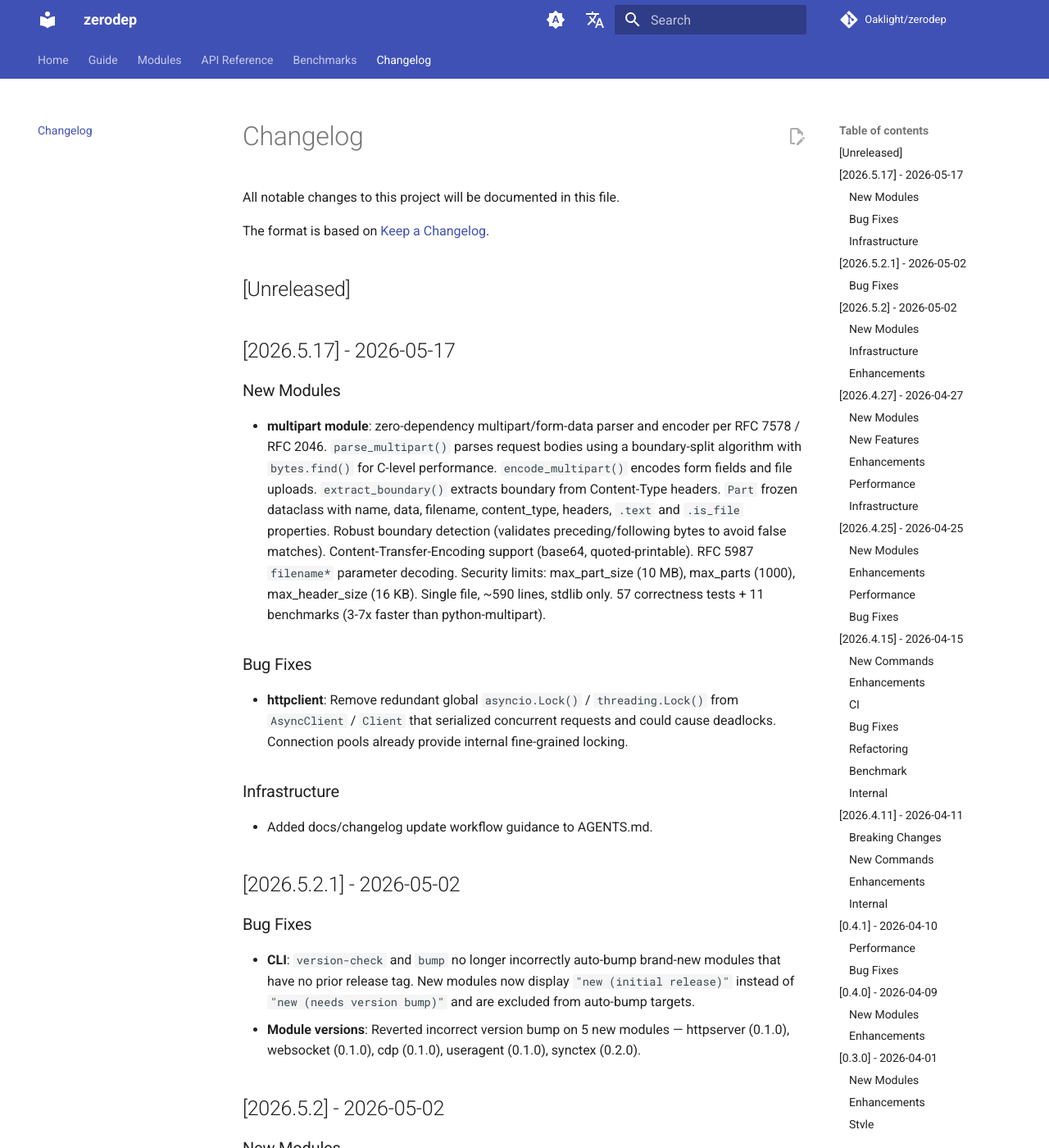
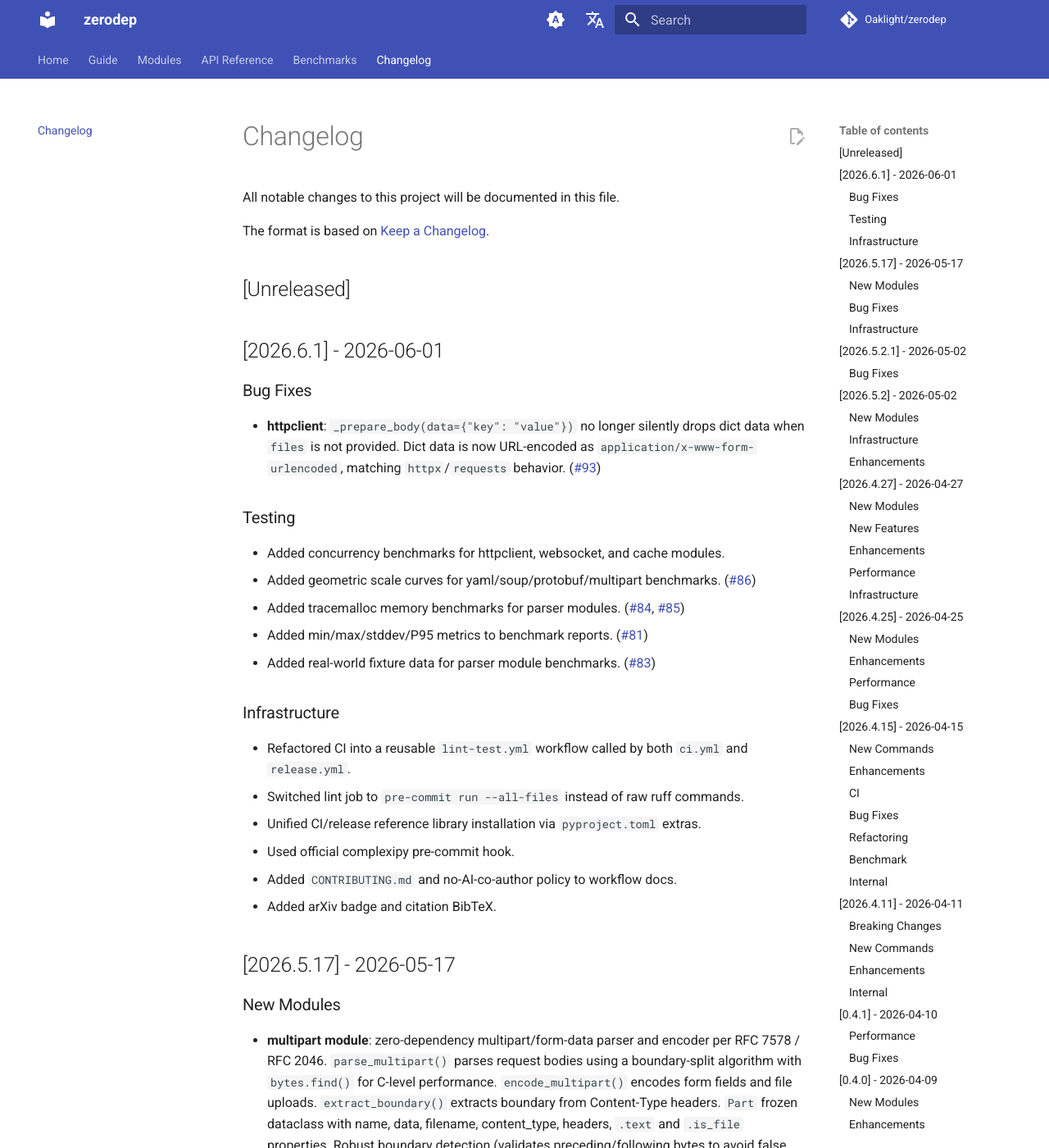
Before and after one commit to Oaklight/zerodep, an MkDocs documentation site: the page built from docs/changelog.md, in a window 1280 px wide and 1400 px high. Shown: the whole window at 82% size. Built offline with MkDocs 1.6.1 and Material for MkDocs 9.7.7, drawn with Linux system fonts in a browser that asks for light colours; comment, search, counter and statistics services are not loaded.

Commit message:
docs: add 2026.6.1 changelog

```diff
--- a/docs/changelog.md
+++ b/docs/changelog.md
@@ -5,6 +5,29 @@
 The format is based on [Keep a Changelog](https://keepachangelog.com/en/1.1.0/).
 
 ## [Unreleased]
+
+## [2026.6.1] - 2026-06-01
+
+### Bug Fixes
+
+- **httpclient**: `_prepare_body(data={"key": "value"})` no longer silently drops dict data when `files` is not provided. Dict data is now URL-encoded as `application/x-www-form-urlencoded`, matching `httpx`/`requests` behavior. ([#93](https://github.com/Oaklight/zerodep/issues/93))
+
+### Testing
+
+- Added concurrency benchmarks for httpclient, websocket, and cache modules.
+- Added geometric scale curves for yaml/soup/protobuf/multipart benchmarks. ([#86](https://github.com/Oaklight/zerodep/issues/86))
+- Added tracemalloc memory benchmarks for parser modules. ([#84](https://github.com/Oaklight/zerodep/issues/84), [#85](https://github.com/Oaklight/zerodep/issues/85))
+- Added min/max/stddev/P95 metrics to benchmark reports. ([#81](https://github.com/Oaklight/zerodep/issues/81))
+- Added real-world fixture data for parser module benchmarks. ([#83](https://github.com/Oaklight/zerodep/issues/83))
+
+### Infrastructure
+
+- Refactored CI into a reusable `lint-test.yml` workflow called by both `ci.yml` and `release.yml`.
+- Switched lint job to `pre-commit run --all-files` instead of raw ruff commands.
+- Unified CI/release reference library installation via `pyproject.toml` extras.
+- Used official complexipy pre-commit hook.
+- Added `CONTRIBUTING.md` and no-AI-co-author policy to workflow docs.
+- Added arXiv badge and citation BibTeX.
 
 ## [2026.5.17] - 2026-05-17
 
```
